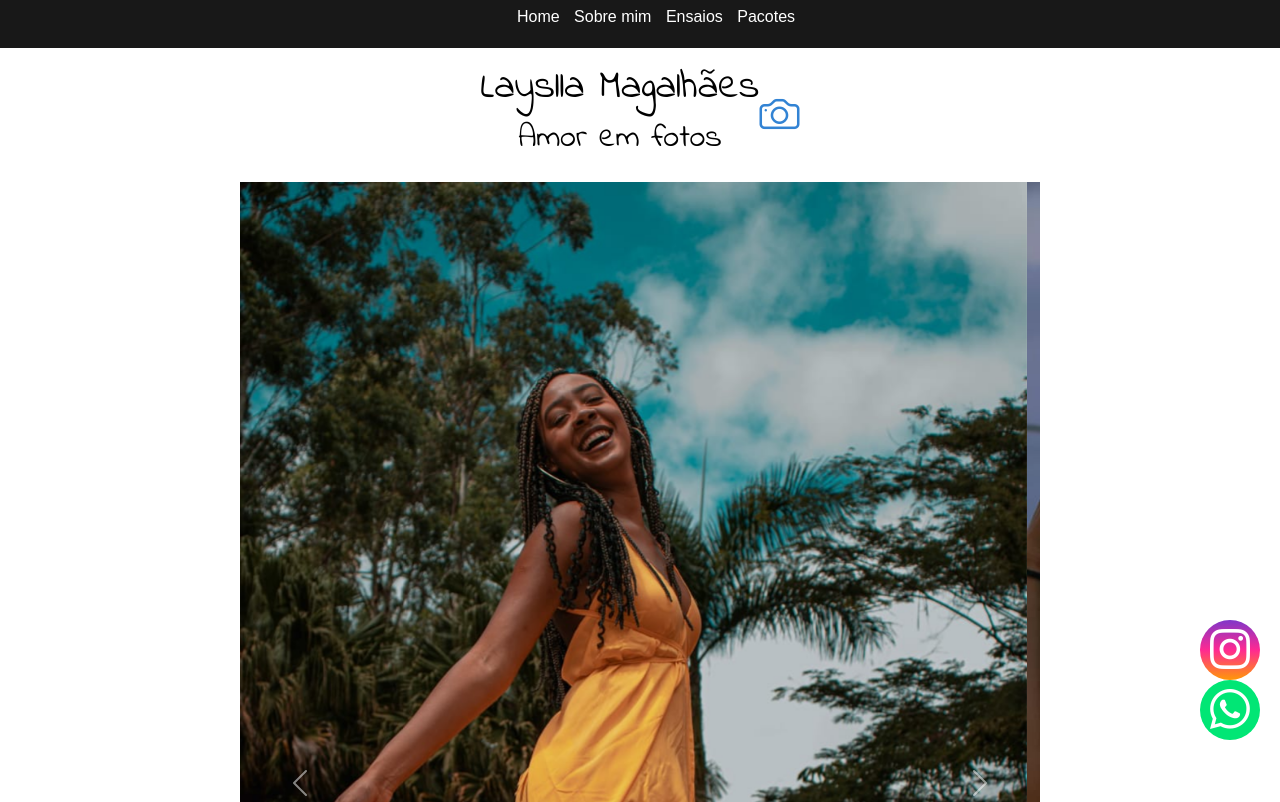
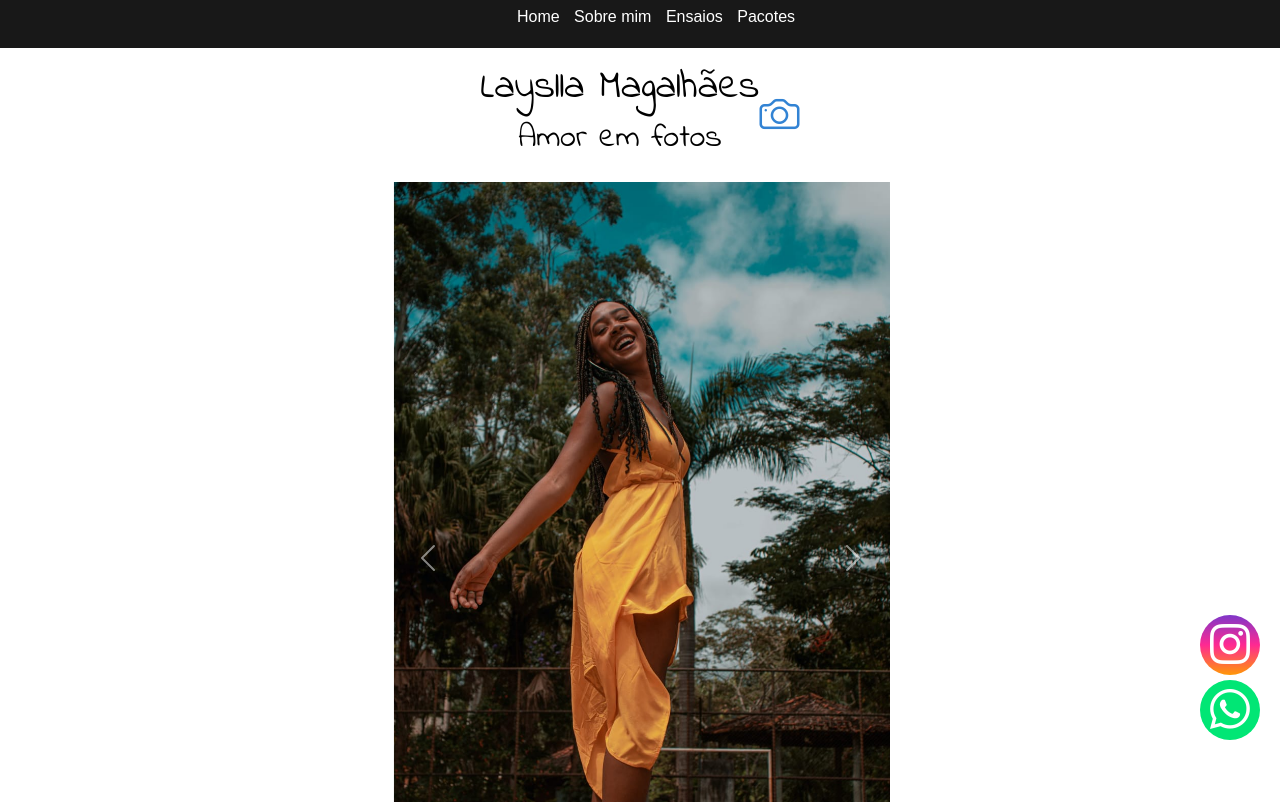
Before and after one commit to WesleyVictors/desafio_desenvolve_html, a plain HTML site: page entrega.html in a window 1280 px wide. Shown: the top 802 px of the page. Drawn offline with nearby package versions, Linux system fonts and the light colour scheme.

Commit message:
melhorias

```diff
--- a/estilo.css
+++ b/estilo.css
@@ -97,8 +97,9 @@ main h2 {
     margin-right: 2rem;
 }
 #carousel {
-    width: 80%;
-    max-width: 800px;
+
+    max-width:500px;
+
     max-height: auto;
     display: flex;
     align-items: center;
@@ -169,6 +170,7 @@ main h2 {
 }
 /* icone instagram*/
 .instagram{
+    margin-bottom: 5px;
     position: fixed;
     bottom:120px;
     right: 20px;
@@ -209,6 +211,7 @@ main h2 {
     border: 2px solid #fefefe;
     border-radius: 10px;
     transition: all 0.4s;
+    padding: 10px;
 }
 .pacotes:hover {
     background-color: #181818;
@@ -270,6 +273,7 @@ footer {
     justify-content: space-around;
 }
 #footer_contatos img {
+
     width: 5%;
     max-width: 200px;
     height: auto;
```
